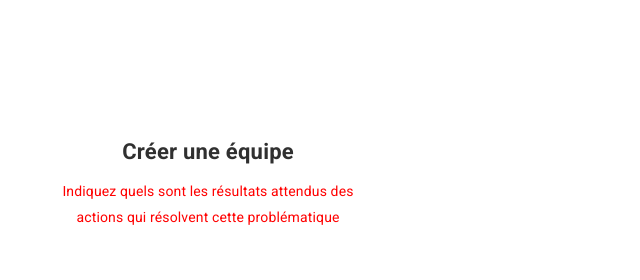
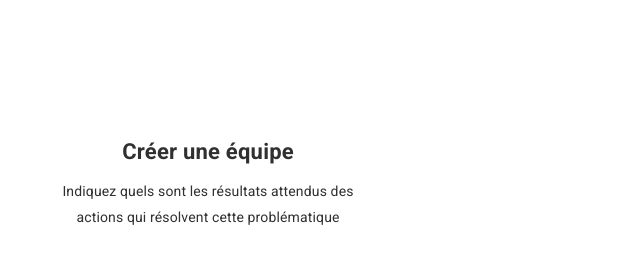
Before and after one commit to tiavina-mika/product-hero-draft, a React (Create React App) app: page / in a window 1280 px wide. Shown: the top 280 px of the page, without its empty margins (0-640 px from the left). Built offline with nearby package versions, Linux system fonts and the light colour scheme.

Commit message:
fix emotion w ts

```diff
--- a/src/components/form/Form.tsx
+++ b/src/components/form/Form.tsx
@@ -1,6 +1,7 @@
 /** @jsxRuntime classic /
 /* @jsx jsx */
 import { jsx } from "@emotion/react";
+/** @jsxImportSource @emotion/react */
 import { Stack, Button, SxProps, Theme, Alert } from "@mui/material";
 import { FormEvent, ReactNode } from "react";
 import { FormProvider } from "react-hook-form";
--- a/src/components/form/fields/AutocompleteField.tsx
+++ b/src/components/form/fields/AutocompleteField.tsx
@@ -1,5 +1,6 @@
 /** @jsxRuntime classic /
 /* @jsx jsx */
+/** @jsxImportSource @emotion/react */
 import { jsx } from "@emotion/react";
 import { FormControl, FormHelperText } from "@mui/material";
 import { FC, ReactNode } from "react";
--- a/src/components/form/fields/TextField.tsx
+++ b/src/components/form/fields/TextField.tsx
@@ -1,5 +1,6 @@
 /** @jsxRuntime classic /
 /* @jsx jsx */
+/** @jsxImportSource @emotion/react */
 import { jsx } from "@emotion/react";
 import { Theme } from "@emotion/react";
 import {
--- a/src/components/form/inputs/AutocompleteInput.tsx
+++ b/src/components/form/inputs/AutocompleteInput.tsx
@@ -1,5 +1,6 @@
 /** @jsxRuntime classic /
 /* @jsx jsx */
+/** @jsxImportSource @emotion/react */
 import { jsx } from "@emotion/react";
 import { Autocomplete, Avatar, Box, Stack } from "@mui/material";
 import {
--- a/src/components/form/inputs/TextFieldInput.tsx
+++ b/src/components/form/inputs/TextFieldInput.tsx
@@ -1,5 +1,6 @@
 /** @jsxRuntime classic /
 /* @jsx jsx */
+/** @jsxImportSource @emotion/react */
 import { jsx } from "@emotion/react";
 import {
   InputAdornment,
--- a/src/components/layouts/FormLayout.tsx
+++ b/src/components/layouts/FormLayout.tsx
@@ -1,5 +1,6 @@
 /** @jsxRuntime classic /
 /* @jsx jsx */
+/** @jsxImportSource @emotion/react */
 import { jsx } from "@emotion/react";
 import React from "react";
 import { Theme } from "@emotion/react";
--- a/src/components/layouts/TitleContainer.tsx
+++ b/src/components/layouts/TitleContainer.tsx
@@ -1,5 +1,6 @@
 /** @jsxRuntime classic /
 /* @jsx jsx */
+/** @jsxImportSource @emotion/react */
 import { jsx } from "@emotion/react";
 import React from "react";
 import { Theme } from "@emotion/react";
--- a/src/components/typography/Description.tsx
+++ b/src/components/typography/Description.tsx
@@ -1,9 +1,10 @@
 /** @jsxRuntime classic /
 /* @jsx jsx */
+/** @jsxImportSource @emotion/react */
 import { jsx } from "@emotion/react";
 import React from "react";
 import { Theme } from "@emotion/react";
-import { createStyles, SxProps, Typography } from "@mui/material";
+import { SxProps, Typography } from "@mui/material";
 
 type Props = {
   text: string;
@@ -11,7 +12,7 @@ type Props = {
   sx?: SxProps<Theme>;
 };
 
-const classes2 = {
+const classes = {
   root: ({ alignment }: any) => (theme: Theme) => ({
     [theme.breakpoints.up("md")]: {
       textAlign: "center"
@@ -23,19 +24,11 @@ const classes2 = {
     textAlign: alignment
   })
 };
-const classes = {
-  root: {
-    fontSize: 14,
-    lineHeight: 1.8,
-    letterSpacing: "0.01em",
-    color: "red",
-    textAlign: "center"
-  }
-};
 
 const Description = ({ text, alignment, sx }: Props) => {
   return (
-    <Typography variant="body1" sx={sx} css={classes.root}>
+    // @ts-ignore
+    <Typography variant="body1" sx={sx} css={classes.root({ alignment })}>
       {text}
     </Typography>
   );
--- a/src/components/typography/Title.tsx
+++ b/src/components/typography/Title.tsx
@@ -1,5 +1,6 @@
 /** @jsxRuntime classic /
 /* @jsx jsx */
+/** @jsxImportSource @emotion/react */
 import { jsx } from "@emotion/react";
 import { Theme } from "@emotion/react";
 import { Typography } from "@mui/material";
```
